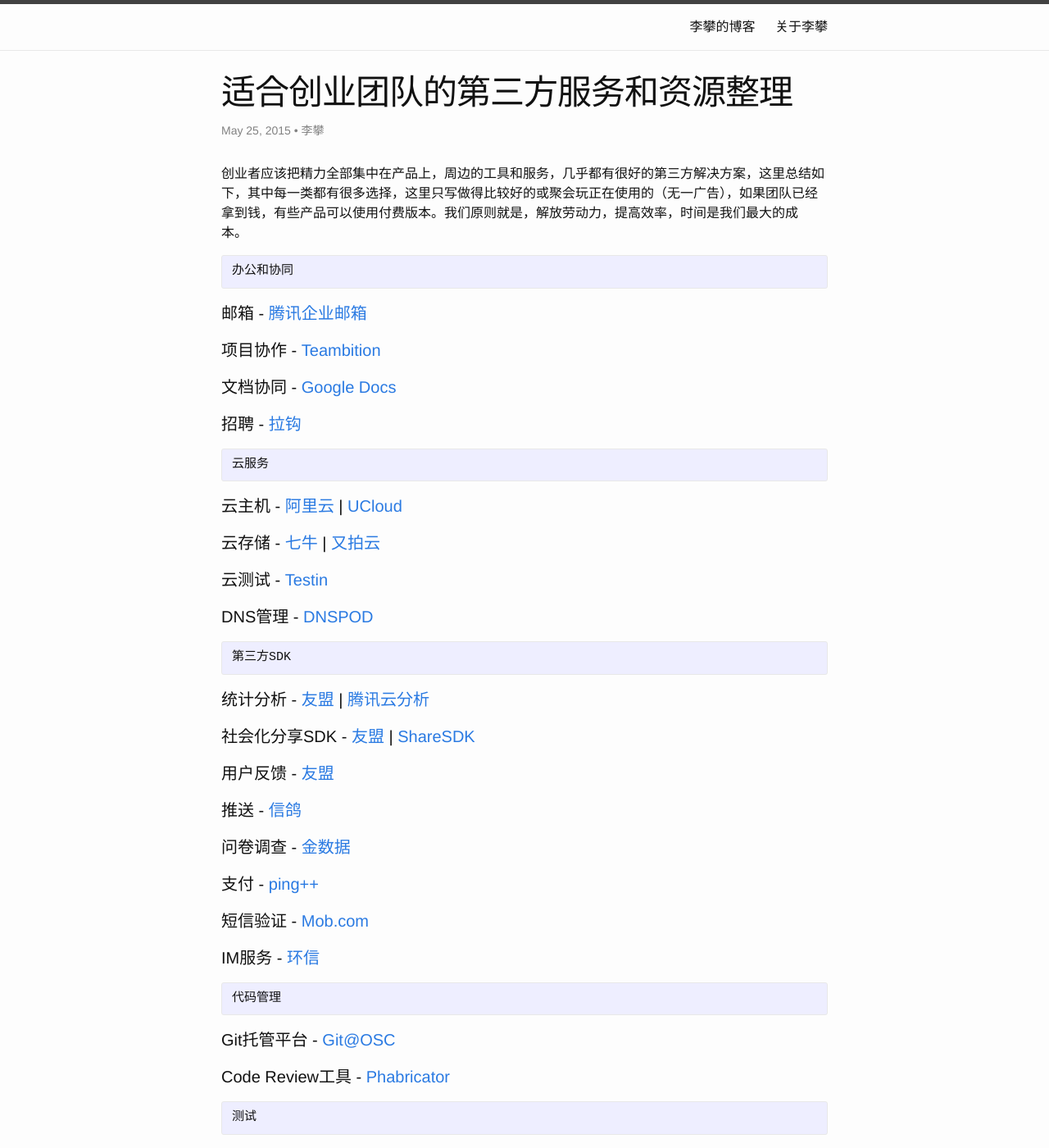
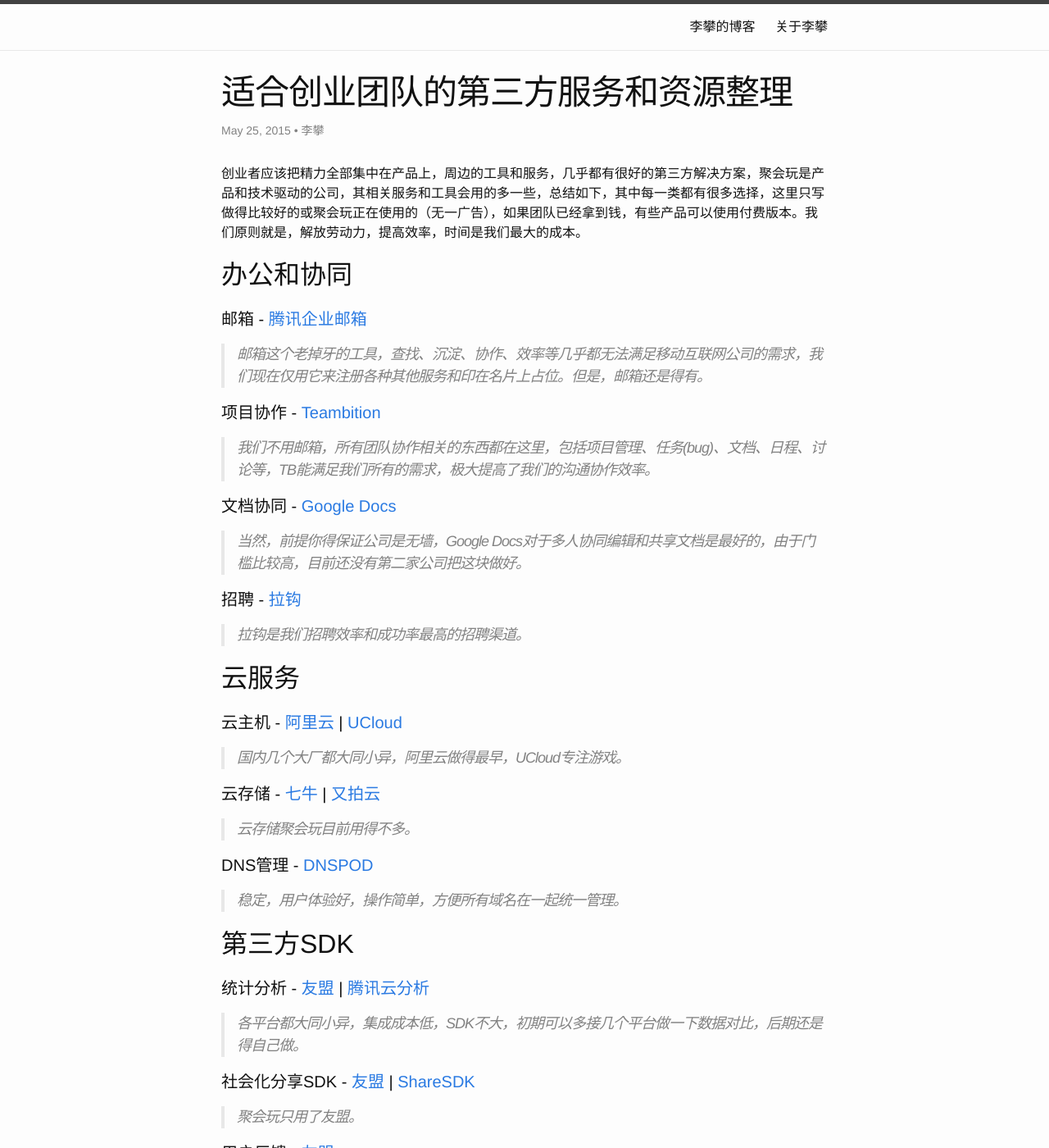
Before and after one commit to iamlipan/iamlipan.github.io, a Jekyll site: the page built from _posts/2015-05-25-services-for-startup.md, in a window 1280 px wide and 1400 px high. Shown: the whole window at 82% size. Built offline with Jekyll 4.4.1, drawn with Linux system fonts in a browser that asks for light colours; comment, search, counter and statistics services are not loaded; some of the changed text lies outside the part shown.

Commit message:
modify post

```diff
--- a/_posts/2015-05-25-services-for-startup.md
+++ b/_posts/2015-05-25-services-for-startup.md
@@ -7,66 +7,102 @@
 categories:
   - 创业
 ---
-创业者应该把精力全部集中在产品上，周边的工具和服务，几乎都有很好的第三方解决方案，这里总结如下，其中每一类都有很多选择，这里只写做得比较好的或聚会玩正在使用的（无一广告），如果团队已经拿到钱，有些产品可以使用付费版本。我们原则就是，解放劳动力，提高效率，时间是我们最大的成
-本。
-
-<pre>办公和协同</pre>
-
-####邮箱 - [腾讯企业邮箱](http://exmail.qq.com/)
-
-####项目协作 - [Teambition](https://www.teambition.com/)
-
-####文档协同 - [Google Docs](https://docs.google.com/)
-
-####招聘 - [拉钩](http://www.lagou.com/)
-
-<pre>云服务</pre>
-
-####云主机 - [阿里云](http://www.aliyun.com/) | [UCloud](http://www.ucloud.cn/)
-
-####云存储 - [七牛](http://www.qiniu.com/) | [又拍云](https://www.upyun.com/)
-
-####云测试 - [Testin](http://www.testin.cn/)
-
-####DNS管理 - [DNSPOD](https://www.dnspod.cn/)
+创业者应该把精力全部集中在产品上，周边的工具和服务，几乎都有很好的第三方解决方案，聚会玩是产品和技术驱动的公司，其相关服务和工具会用的多一些，总结如下，其中每一类都有很多选择，这里只写做得比较好的或聚会玩正在使用的（无一广告），如果团队已经拿到钱，有些产品可以使用付费版本。我们原则就是，解放劳动力，提高效率，时间是我们最大的成本。
 
 
-<pre>第三方SDK</pre>
+##办公和协同
 
-####统计分析 - [友盟](http://www.umeng.com/analytics/) | [腾讯云分析](http://mta.qq.com/)
+####邮箱 - [腾讯企业邮箱](http://exmail.qq.com/){:target="_blank"}
+>邮箱这个老掉牙的工具，查找、沉淀、协作、效率等几乎都无法满足移动互联网公司的需求，我们现在仅用它来注册各种其他服务和印在名片上占位。但是，邮箱还是得有。
 
-####社会化分享SDK - [友盟](http://www.umeng.com/component_social/) | [ShareSDK](http://www.mob.com/)
 
-####用户反馈 - [友盟](http://www.umeng.com/component_feedback/)
+####项目协作 - [Teambition](https://www.teambition.com/){:target="_blank"}
 
-####推送 - [信鸽](http://xg.qq.com/)
+>我们不用邮箱，所有团队协作相关的东西都在这里，包括项目管理、任务(bug)、文档、日程、讨论等，TB能满足我们所有的需求，极大提高了我们的沟通协作效率。
 
-####问卷调查 - [金数据](https://jinshuju.net/)
+####文档协同 - [Google Docs](https://docs.google.com/){:target="_blank"}
+>当然，前提你得保证公司是无墙，Google Docs对于多人协同编辑和共享文档是最好的，由于门槛比较高，目前还没有第二家公司把这块做好。
 
-####支付 - [ping++](https://pingxx.com/)
+####招聘 - [拉钩](http://www.lagou.com/){:target="_blank"}
+>拉钩是我们招聘效率和成功率最高的招聘渠道。
 
-####短信验证 - [Mob.com](http://mob.com/)
 
-####IM服务 - [环信](http://www.easemob.com/)
+##云服务
 
-<pre>代码管理</pre>
+####云主机 - [阿里云](http://www.aliyun.com/){:target="_blank"} | [UCloud](http://www.ucloud.cn/){:target="_blank"}
+>国内几个大厂都大同小异，阿里云做得最早，UCloud专注游戏。
 
-####Git托管平台 - [Git@OSC](https://git.oschina.net/)
+####云存储 - [七牛](http://www.qiniu.com/){:target="_blank"} | [又拍云](https://www.upyun.com/){:target="_blank"}
+>云存储聚会玩目前用得不多。
 
-####Code Review工具 - [Phabricator](http://phabricator.org/)
+####DNS管理 - [DNSPOD](https://www.dnspod.cn/){:target="_blank"}
+>稳定，用户体验好，操作简单，方便所有域名在一起统一管理。
 
-<pre>测试</pre>
 
-####FIR - [FIR](http://fir.im/)
+##第三方SDK
 
-####APP邀请码 - [inCode](http://incode.fir.im/)
+####统计分析 - [友盟](http://www.umeng.com/analytics/){:target="_blank"} | [腾讯云分析](http://mta.qq.com/){:target="_blank"}
+>各平台都大同小异，集成成本低，SDK不大，初期可以多接几个平台做一下数据对比，后期还是得自己做。
 
-####云测试 - [Testin](http://www.testin.cn/)
+####社会化分享SDK - [友盟](http://www.umeng.com/component_social/){:target="_blank"} | [ShareSDK](http://www.mob.com/){:target="_blank"}
+>聚会玩只用了友盟。
 
-<pre>产品</pre>
+####用户反馈 - [友盟](http://www.umeng.com/component_feedback/){:target="_blank"}
+>能通过反馈渠道搜集到非常多的用户反馈，对产品迭代帮助很大。
 
-####交互原型 - [axure](http://www.axure.com/) | [墨刀](https://modao.io/)
+####推送 - [信鸽](http://xg.qq.com/){:target="_blank"}
+>推送有很多，没做过比较，一直用信鸽，比较稳定。
 
-<pre>商标版权</pre>
+####问卷调查 - [金数据](https://jinshuju.net/){:target="_blank"}
+>非常完善的表单系统，几乎能满足你所有关于报名、投票、调查的需求。
 
-####知果果 - [知果果](http://www.zhiguoguo.com/)
+####支付 - [ping++](https://pingxx.com/){:target="_blank"}
+>目前聚会玩还没涉及到支付。
+
+####短信验证 - [Mob.com](http://mob.com/){:target="_blank"}
+>认证后每天有1w条免费验证额度，还是挺诱人的。
+
+####IM服务 - [环信](http://www.easemob.com/){:target="_blank"}
+>暂时没用到。
+
+
+##代码管理
+
+####Git托管平台 - [Git@OSC](https://git.oschina.net/){:target="_blank"}
+>之前代码托管搭在自己的阿里云服务器上，主要是带宽问题，人多了clone代码非常慢，oschina的托管平台解决了这个问题，除了偶尔短暂抽疯以外，其他还好。要求高的话用内网服务器+GitLab自己搭吧。
+
+####Code Review工具 - [Phabricator](http://phabricator.org/){:target="_blank"}
+>聚会玩也用，Facebook也在用。
+
+
+##测试
+
+####Android内测 - [FIR](http://fir.im/){:target="_blank"}
+>做内测非常方便，特别是Android，打包好apk扔上去，扫二维码直接下载。
+
+####iOS内测 - [TestFlight](https://developer.apple.com/testflight/){:target="_blank"}
+>被苹果收购后，成了iOS最好的内测工具。
+
+####APP邀请码 - [inCode](http://incode.fir.im/){:target="_blank"}
+>FIR团队做的，有需求的不用再造轮子了。
+
+####云测试 - [Testin](http://www.testin.cn/){:target="_blank"}
+>国内最早最全最专业的云测试平台。
+
+
+##产品
+
+####交互原型 - [axure](http://www.axure.com/){:target="_blank"} | [墨刀](https://modao.io/){:target="_blank"}
+>好用的两款Mockup工具。
+
+
+##备案
+
+####[阿里云代备案系统](http://beian.aliyun.com/){:target="_blank"}
+>一站式备案，统一管理。
+
+
+##商标版权
+
+####[知果果](http://www.zhiguoguo.com/){:target="_blank"}
+>免费还不够吗？之前找的传统代理，价格高，服务差。
```
